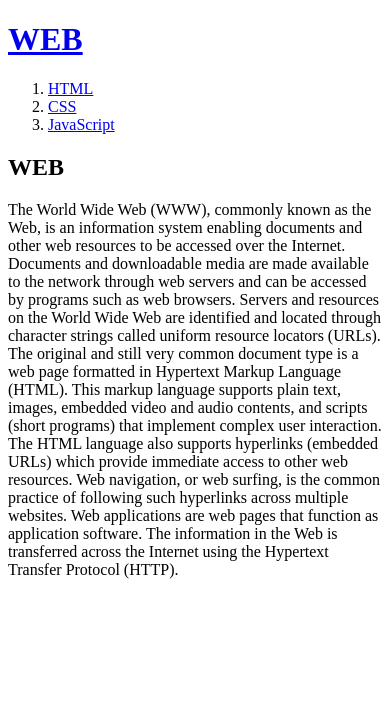
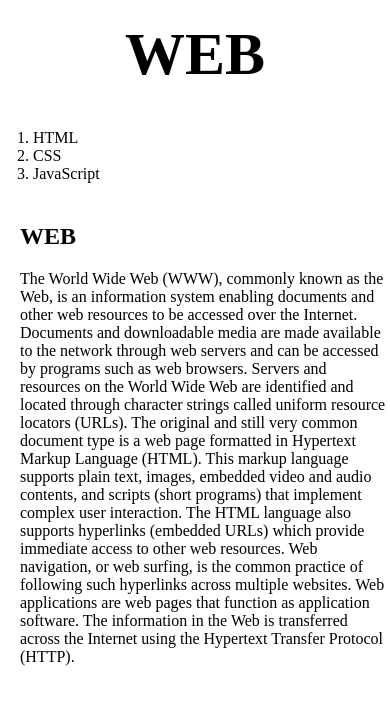
Before and after one commit to sanghk2/web1, a plain HTML site: page index.html in a window 390 px wide. Drawn offline with Linux system fonts and the light colour scheme; a script that the page names is missing.

Commit message:
CSS 적용

```diff
--- a/index.html
+++ b/index.html
@@ -3,18 +3,26 @@
 <head>
   <title>WEB1 - Welcome</title>
   <meta charset="utf-8">
+  <link rel="stylesheet" href="style.css">
 </head>
 <body>
   <h1><a href="index.html">WEB</a></h1>
+  <div id="grid">
     <ol>
       <li><a href="1.html">HTML</a></li>
       <li><a href="2.html">CSS</a></li>
       <li><a href="3.html">JavaScript</a></li>
     </ol>
+
+    <div id="article">
       <h2>WEB</h2>
-  <p>The World Wide Web (WWW), commonly known as the Web, is an information system enabling documents and other web resources to be accessed over the Internet.
+      <p>
+        The World Wide Web (WWW), commonly known as the Web, is an information system enabling documents and other web resources to be accessed over the Internet.
+        Documents and downloadable media are made available to the network through web servers and can be accessed by programs such as web browsers. Servers and resources on the World Wide Web are identified and located through character strings called uniform resource locators (URLs). The original and still very common document type is a web page formatted in Hypertext Markup Language (HTML). This markup language supports plain text, images, embedded video and audio contents, and scripts (short programs) that implement complex user interaction. The HTML language also supports hyperlinks (embedded URLs) which provide immediate access to other web resources. Web navigation, or web surfing, is the common practice of following such hyperlinks across multiple websites. Web applications are web pages that function as application software. The information in the Web is transferred across the Internet using the Hypertext Transfer Protocol (HTTP).
+     </p>
+   </div>
+  </div>
 
-Documents and downloadable media are made available to the network through web servers and can be accessed by programs such as web browsers. Servers and resources on the World Wide Web are identified and located through character strings called uniform resource locators (URLs). The original and still very common document type is a web page formatted in Hypertext Markup Language (HTML). This markup language supports plain text, images, embedded video and audio contents, and scripts (short programs) that implement complex user interaction. The HTML language also supports hyperlinks (embedded URLs) which provide immediate access to other web resources. Web navigation, or web surfing, is the common practice of following such hyperlinks across multiple websites. Web applications are web pages that function as application software. The information in the Web is transferred across the Internet using the Hypertext Transfer Protocol (HTTP). </p>
   <p>
   <!-- 라이브리 시티 설치 코드 -->
   <div id="lv-container" data-id="city" data-uid="MTAyMC81NzE3Ny8zMzY0MQ==">
--- /dev/null
+++ b/style.css
@@ -0,0 +1,41 @@
+body {
+  margin: 0;
+}
+a {
+  color: black;
+  text-decoration: none;
+}
+h1 {
+  font-size: 60px;
+  text-align: center;
+  border-bottom: 1px solid gray;
+  margin: 0;
+  padding: 20px;
+}
+ol {
+  border-right: 1px solid gray;
+  width: 100px;
+  margin: 0;
+  padding: 20px;
+}
+#grid {
+  display: grid;
+  grid-template-columns: 150px 1fr;
+}
+#grid ol{
+  padding-left: 33px;
+}
+#article {
+  padding-left: 20px;
+}
+@media(max-width:800px){
+  #grid {
+    display: block;
+  }
+  ol {
+    border-right: none;
+  }
+  h1 {
+    border-bottom: none;
+  }
+}
```
Also changed, not shown: 1.html (+5 -0 lines), 2.html (+5 -0 lines), 3.html (+5 -0 lines). Lines whose indentation alone changed are shown as unchanged.
